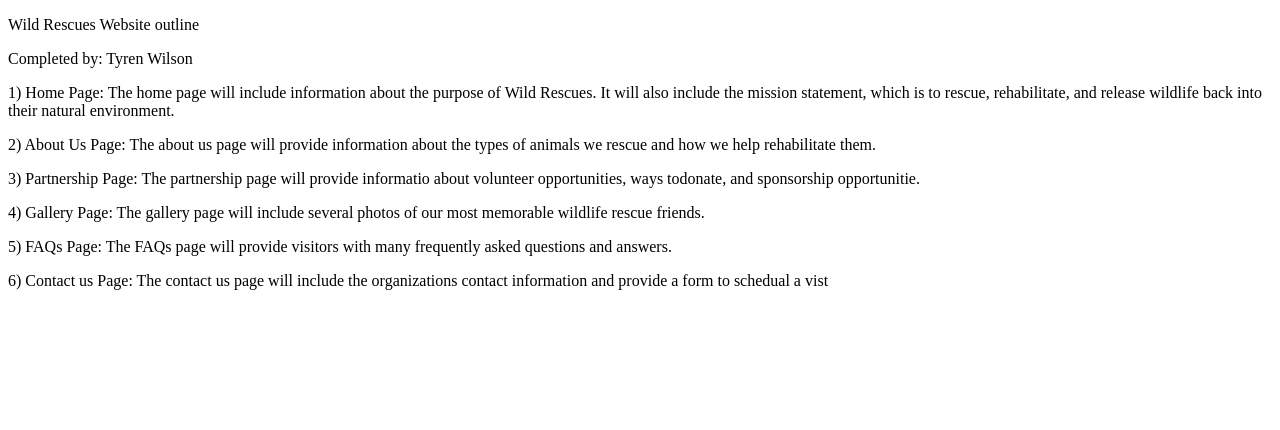
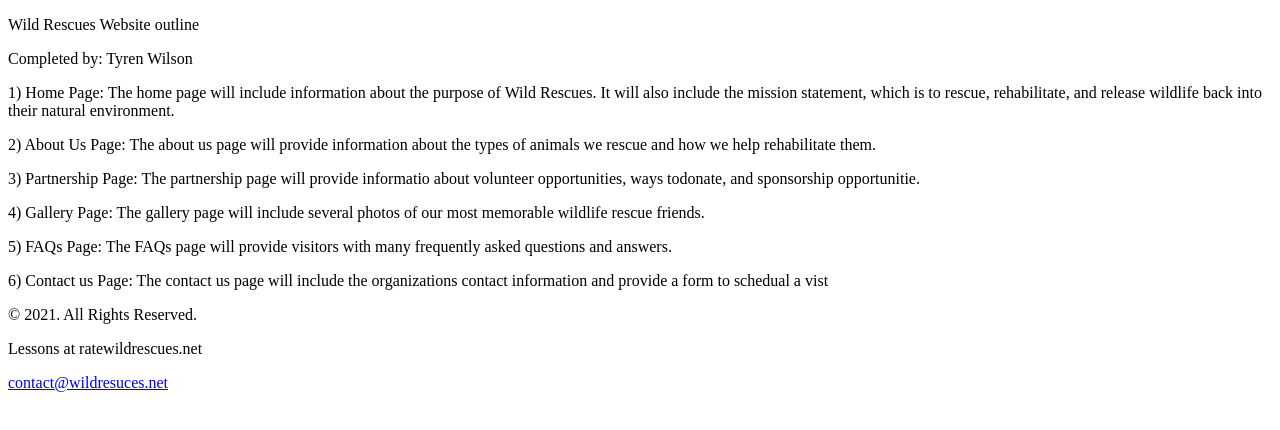
Before and after one commit to deeplover24/deeplover24.github.io, a plain HTML site: page classes/1510/lesson3/index.html in a window 1280 px wide. Drawn offline with Linux system fonts and the light colour scheme.

Commit message:
Update index.html

```diff
--- a/classes/1510/lesson3/index.html
+++ b/classes/1510/lesson3/index.html
@@ -23,4 +23,10 @@
 	    <p>6) Contact us Page: The contact us page will include the organizations contact information and provide a form to schedual a vist</p>
 
 	</main>
+
+	<footer>
+	        <p>&copy; 2021. All Rights Reserved.</p>
+	        <p>Lessons at ratewildrescues.net</p>
+		<a href=mailto:contact@wildresuces.net> contact@wildresuces.net</a>
+    	</footer>
 </body>
```
